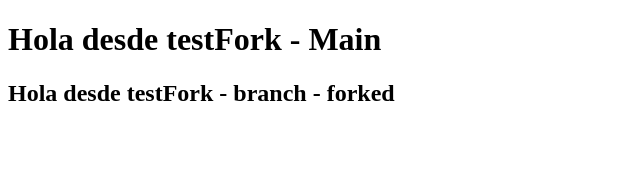
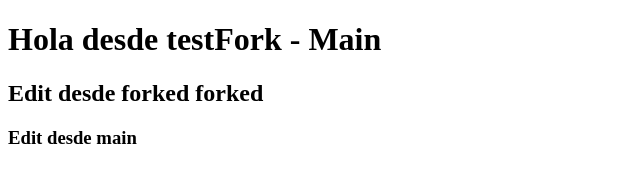
Before and after one commit to porpurx/testFork, a plain HTML site: page index.html in a window 1280 px wide. Shown: the whole page, without its empty margins (0-640 px from the left). Drawn offline with Linux system fonts and the light colour scheme.

Commit message:
Update index.html

```diff
--- a/index.html
+++ b/index.html
@@ -8,6 +8,7 @@
 </head>
 <body>
   <h1>Hola desde testFork - Main</h1>
-    <h2>Hola desde testFork - branch - forked</h2>
+    <h2>Edit desde forked forked</h2>
+    <h3> Edit desde main</h3>
 </body>
 </html>
```
